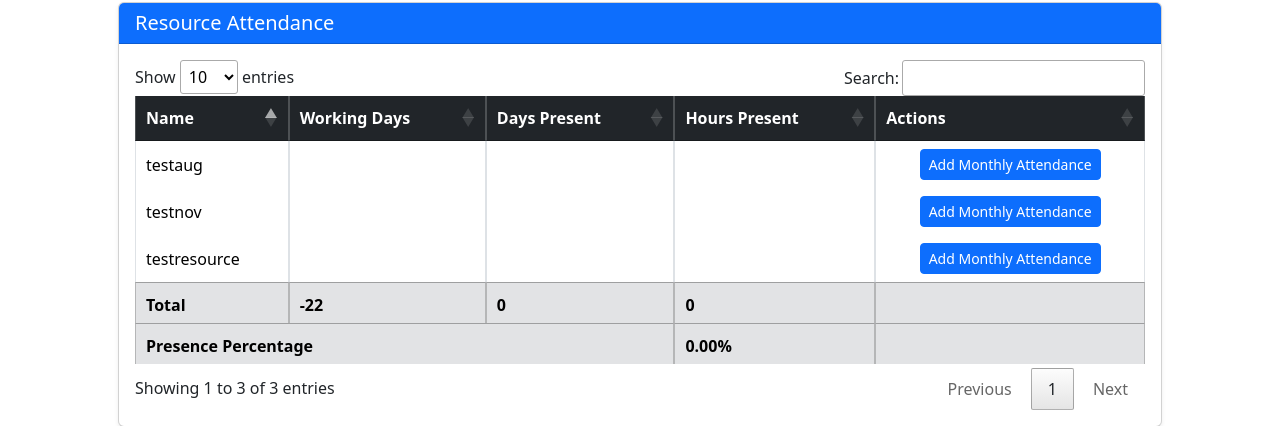
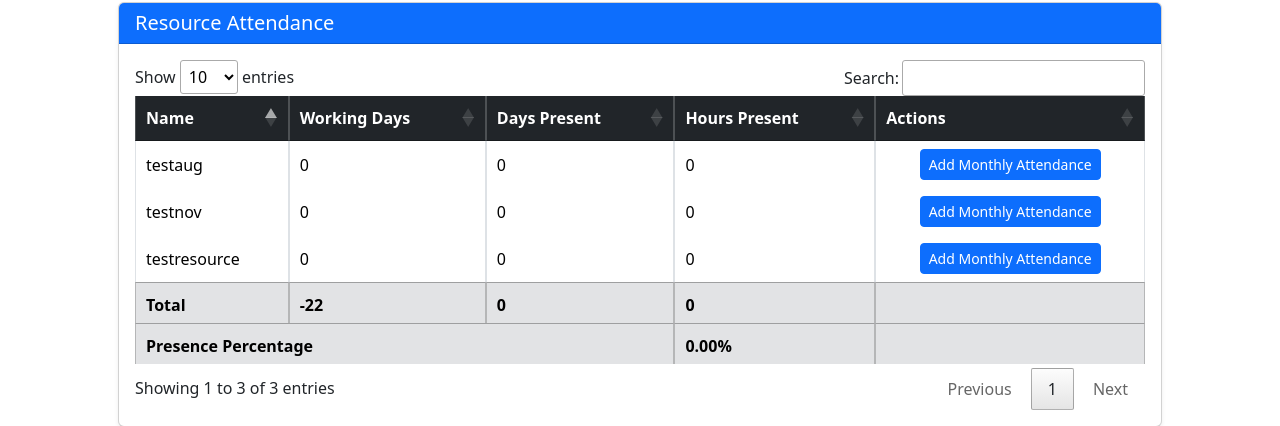
Before and after one commit to vrutika15/django-final-project, a Django app: page /projects/attendance/ in a window 1280 px wide. Shown: the part 190-616 px from the top of the page. Run offline with Django 5.2, Linux system fonts and the light colour scheme; data comes from the database, SQL or seed files in the repository; both versions use the stored data as it was after the commit; data that the repository does not hold is empty; some libraries are stand-ins or nearby versions.

Commit message:
added default values to template

```diff
--- a/projects/models.py
+++ b/projects/models.py
@@ -105,10 +105,10 @@ class ProjectReport(models.Model):
     def total_days(self):
         return self.billable_days + self.non_billable_days
 
-    # @property
-    # def utilization_percentage(self):
-    #     standard_hours = 8 * 22  # 22 working days/month
-    #     return min((self.total_hours / standard_hours) * 100, 100) if standard_hours else 0
+    @property
+    def utilization_percentage(self):
+        standard_hours = 8 * 22  # 22 working days/month
+        return min((self.total_hours / standard_hours) * 100, 100) if standard_hours else 0
 
     @property
     def resource_count(self):
--- a/projects/urls.py
+++ b/projects/urls.py
@@ -4,8 +4,8 @@ from . import views
 app_name = "projects"
 
 urlpatterns = [
-    # path("", views.dashboard_home, name="home"),
-    # path("dashboard/", views.dashboard_home, name="dashboard_home"),
+    path("", views.dashboard_home, name="home"),
+    path("dashboard/", views.dashboard_home, name="dashboard_home"),
     path("attendance/", views.attendance_home, name="attendance_home"),
     path("team-dashboard/", views.team_dashboard_redirect, name="team_dashboard_redirect"),
     path("projects/", views.project_list, name="project_list"),
--- a/resources/models.py
+++ b/resources/models.py
@@ -55,7 +55,7 @@ class ResourceMonthlyData(models.Model):
     class Meta:
         db_table = 'resource_monthly_data'
         ordering = ['-year', '-month', 'resource']
-        unique_together = ('resource', 'year', 'month')
+        #unique_together = ('resource', 'year', 'month')
 
     def __str__(self):
         return f"{self.resource.resource_name} - {calendar.month_name[self.month]} {self.year}"
--- a/templates/attendance/attendance_home.html
+++ b/templates/attendance/attendance_home.html
@@ -48,9 +48,9 @@
                   {% for resource in resources %}
                     <tr>
                       <td>{{ resource.resource_name }}</td>
-                      <td>{{ resource.working_days }}</td>
-                      <td>{{ resource.present_day }}</td>
-                      <td>{{ resource.present_hours }}</td>
+                      <td>{{ resource.working_days | default:0}}</td>
+                      <td>{{ resource.present_day | default:0}}</td>
+                      <td>{{ resource.present_hours | default:0}}</td>
                       <td class="text-center">
                         <a href="{% url 'projects:add_resource_attendance' resource.id %}" class="btn btn-sm btn-primary">
                           Add Monthly Attendance
@@ -117,12 +117,12 @@
                       {{ resource.resource_name }}{% if not forloop.last %}, {% endif %}
                     {% endfor %}
                   </td>
-                  <td>{{ proj.extra_hours|default_if_none:0 }}</td>
-                  <td>{{ proj.present_day }}</td>
-                  <td>{{ proj.billable_days }}</td>
-                  <td>{{ proj.non_billable_days }}</td>
-                  <td>{{ proj.billable_hours }}</td>
-                  <td>{{ proj.non_billable_hours }}</td>
+                  <td>{{ proj.extra_hours | default:0 }}</td>
+                  <td>{{ proj.present_day | default:0 }}</td>
+                  <td>{{ proj.billable_days | default:0}}</td>
+                  <td>{{ proj.non_billable_days | default:0}}</td>
+                  <td>{{ proj.billable_hours | default:0}}</td>
+                  <td>{{ proj.non_billable_hours | default:0}}</td>
                   <td class="text-center">
                     <a href="{% url 'projects:add_project_attendance' proj.id %}" class="btn btn-sm btn-primary">
                       Add Monthly Attendance
```
Also changed, not shown: db.sqlite3, resources/migrations/0003_alter_resourcemonthlydata_unique_together.py (added).
